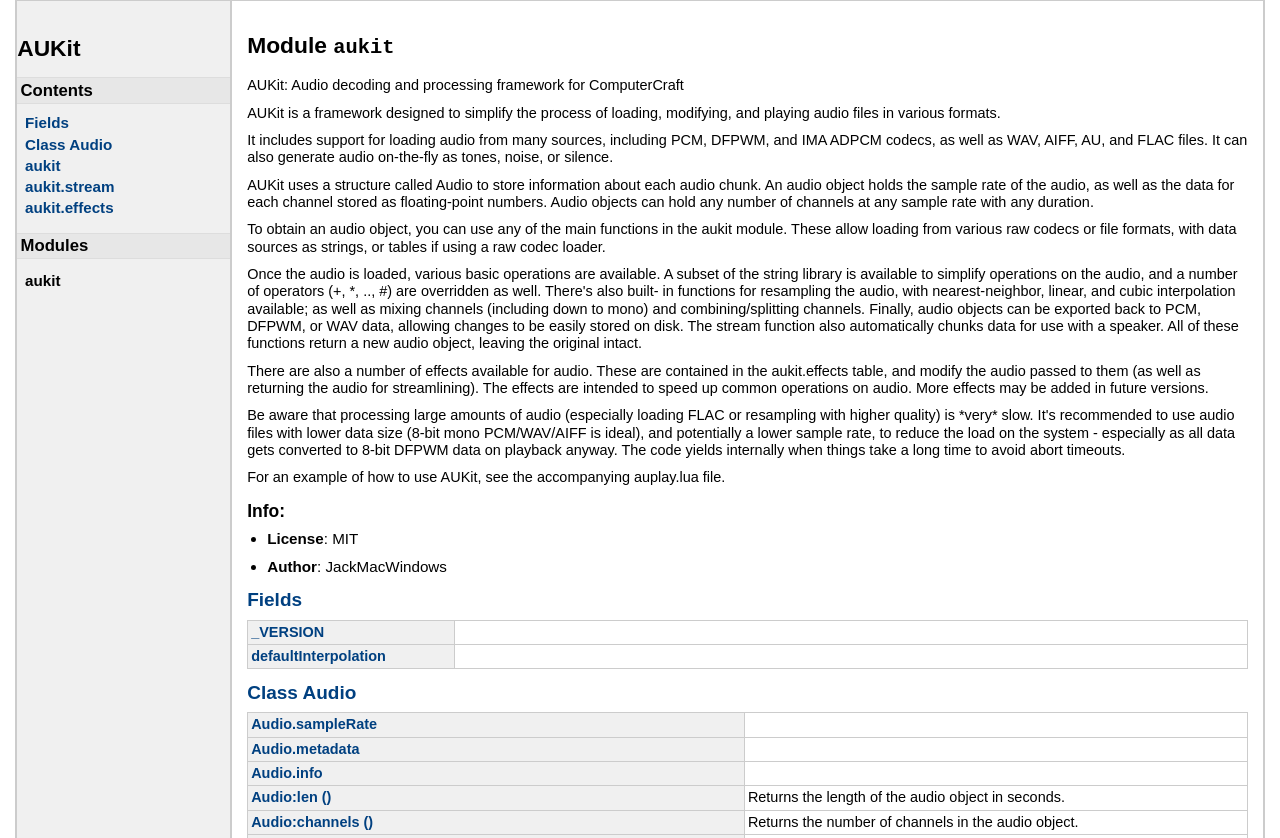
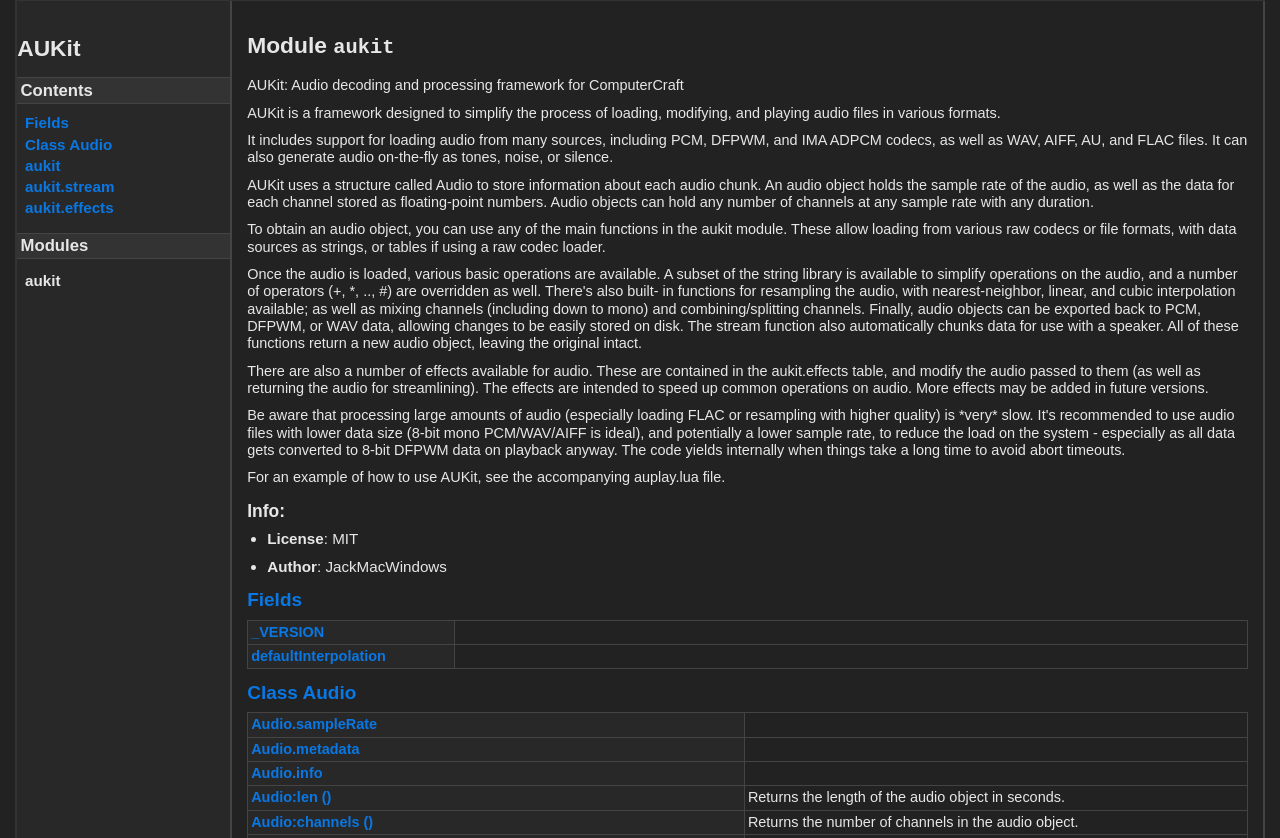
Before and after one commit to MCJack123/AUKit, a plain HTML site: page index.html in a window 1280 px wide. Shown: the top 838 px of the page. Drawn offline with Linux system fonts and the light colour scheme.

Commit message:
Switched docs to dark mode

```diff
--- a/ldoc.css
+++ b/ldoc.css
@@ -67,7 +67,8 @@ body {
     margin-left: 1em;
     margin-right: 1em;
     font-family: arial, helvetica, geneva, sans-serif;
-    background-color: #ffffff; margin: 0px;
+    background-color: #222222; margin: 0px;
+    color: #e7e7e7;
 }
 
 code, tt { font-family: monospace; font-size: 1.1em; }
@@ -94,8 +95,8 @@ h2 { font-size: 1.25em; }
 h3 { font-size: 1.15em; }
 h4 { font-size: 1.06em; }
 
-a:link { font-weight: bold; color: #004080; text-decoration: none; }
-a:visited { font-weight: bold; color: #006699; text-decoration: none; }
+a:link { font-weight: bold; color: #0977e4; text-decoration: none; }
+a:visited { font-weight: bold; color: #068bce; text-decoration: none; }
 a:link:hover { text-decoration: underline; }
 
 hr {
@@ -114,8 +115,8 @@ p.name {
 }
 
 pre {
-    background-color: rgb(245, 245, 245);
-    border: 1px solid #C0C0C0; /* silver */
+    background-color: #222222;
+    border: 1px solid #333333; /* silver */
     padding: 10px;
     margin: 10px 0 10px 0;
     overflow: auto;
@@ -132,13 +133,13 @@ table.index td { text-align: left; vertical-align: top; }
 #container {
     margin-left: 1em;
     margin-right: 1em;
-    background-color: #f0f0f0;
+    background-color: #282828;
 }
 
 #product {
     text-align: center;
-    border-bottom: 1px solid #cccccc;
-    background-color: #ffffff;
+    border-bottom: 1px solid #333333;
+    background-color: #222222;
 }
 
 #product big {
@@ -146,26 +147,26 @@ table.index td { text-align: left; vertical-align: top; }
 }
 
 #main {
-    background-color: #f0f0f0;
-    border-left: 2px solid #cccccc;
+    background-color: #282828;
+    border-left: 2px solid #333333;
 }
 
 #navigation {
     float: left;
     width: 14em;
     vertical-align: top;
-    background-color: #f0f0f0;
+    background-color: #282828;
     overflow: visible;
 }
 
 #navigation h2 {
-    background-color:#e7e7e7;
+    background-color:#333333;
     font-size:1.1em;
-    color:#000000;
+    color:#e7e7e7;
     text-align: left;
     padding:0.2em;
-    border-top:1px solid #dddddd;
-    border-bottom:1px solid #dddddd;
+    border-top:1px solid #444444;
+    border-bottom:1px solid #444444;
 }
 
 #navigation ul
@@ -189,16 +190,16 @@ table.index td { text-align: left; vertical-align: top; }
     margin-left: 14em;
     padding: 1em;
     width: 700px;
-    border-left: 2px solid #cccccc;
-    border-right: 2px solid #cccccc;
-    background-color: #ffffff;
+    border-left: 2px solid #444444;
+    border-right: 2px solid #444444;
+    background-color: #222222;
 }
 
 #about {
     clear: both;
     padding: 5px;
-    border-top: 2px solid #cccccc;
-    background-color: #ffffff;
+    border-top: 2px solid #444444;
+    background-color: #222222;
 }
 
 @media print {
@@ -208,19 +209,19 @@ table.index td { text-align: left; vertical-align: top; }
     a { font-weight: bold; color: #004080; text-decoration: underline; }
 
     #main {
-        background-color: #ffffff;
+        background-color: #222222;
         border-left: 0px;
     }
 
     #container {
         margin-left: 2%;
         margin-right: 2%;
-        background-color: #ffffff;
+        background-color: #222222;
     }
 
     #content {
         padding: 1em;
-        background-color: #ffffff;
+        background-color: #222222;
     }
 
     #navigation {
@@ -236,32 +237,32 @@ table.index td { text-align: left; vertical-align: top; }
 table.module_list {
     border-width: 1px;
     border-style: solid;
-    border-color: #cccccc;
+    border-color: #444444;
     border-collapse: collapse;
 }
 table.module_list td {
     border-width: 1px;
     padding: 3px;
     border-style: solid;
-    border-color: #cccccc;
+    border-color: #444444;
 }
-table.module_list td.name { background-color: #f0f0f0; min-width: 200px; }
+table.module_list td.name { background-color: #282828; min-width: 200px; }
 table.module_list td.summary { width: 100%; }
 
 
 table.function_list {
     border-width: 1px;
     border-style: solid;
-    border-color: #cccccc;
+    border-color: #444444;
     border-collapse: collapse;
 }
 table.function_list td {
     border-width: 1px;
     padding: 3px;
     border-style: solid;
-    border-color: #cccccc;
+    border-color: #444444;
 }
-table.function_list td.name { background-color: #f0f0f0; min-width: 200px; }
+table.function_list td.name { background-color: #282828; min-width: 200px; }
 table.function_list td.summary { width: 100%; }
 
 ul.nowrap {
@@ -269,7 +270,7 @@ ul.nowrap {
     white-space:nowrap;
 }
 
-dl.table dt, dl.function dt {border-top: 1px solid #ccc; padding-top: 1em;}
+dl.table dt, dl.function dt {border-top: 1px solid #444; padding-top: 1em;}
 dl.table dd, dl.function dd {padding-bottom: 1em; margin: 10px 0 0 20px;}
 dl.table h3, dl.function h3 {font-size: .95em;}
 
```
